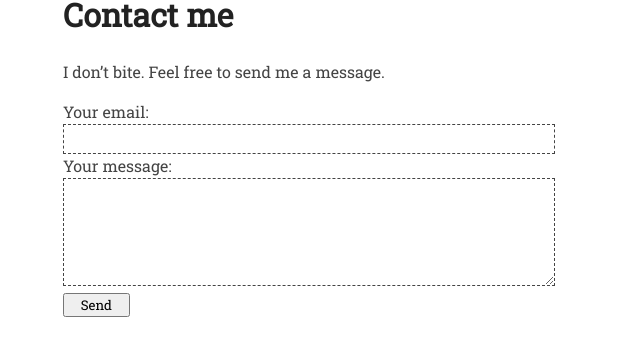
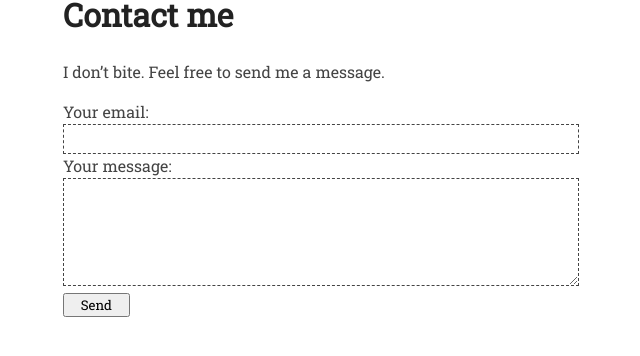
Before and after one commit to sriske2/sriske2.github.io, a Jekyll site: the page built from contact.md, in a window 1280 px wide. Shown: the part 155-511 px from the top of the page, without its empty margins (217-857 px from the left). Built offline with Jekyll 4.4.1, drawn with Linux system fonts in a browser that asks for light colours.

Commit message:
update form width mobile

```diff
--- a/assets/style.css
+++ b/assets/style.css
@@ -369,3 +369,13 @@ small a {
     font-family: "Roboto Slab", serif;
     width: 5em;
 }
+
+@media only screen and (min-device-width: 480px){
+    #contactform label input {
+        width: 70%;
+    }
+    #contactform label textarea {
+        width: 70%;
+        height: 6em;
+    }
+}
```
